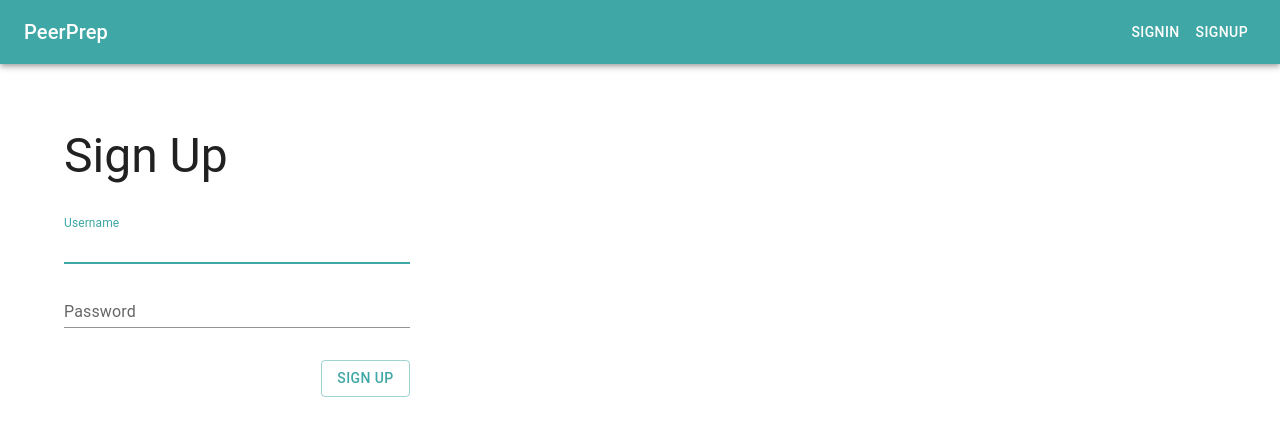
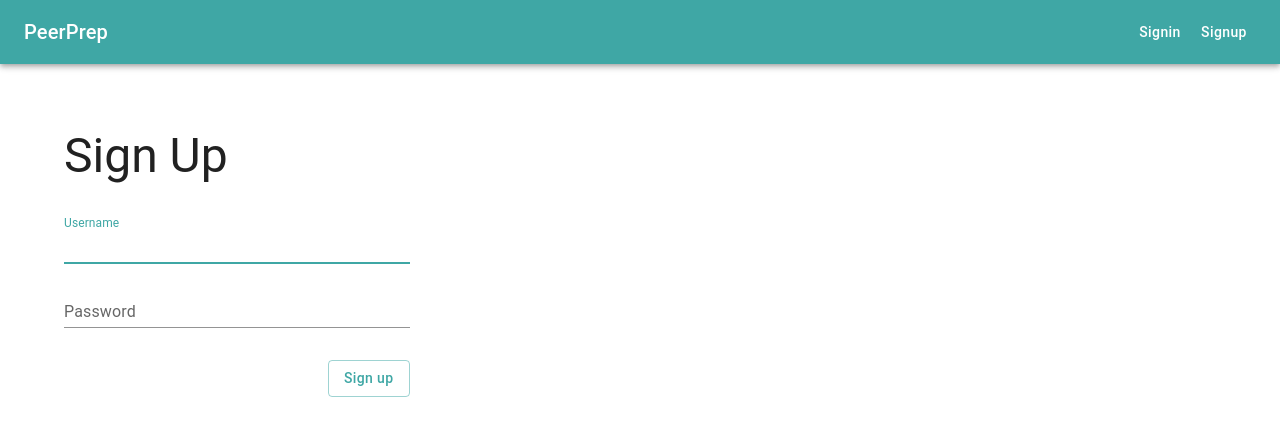
Before and after one commit to CS3219-AY2223S1/cs3219-project-ay2223s1-g28, a React (Create React App) app in the folder frontend/: page /signup in a window 1280 px wide. Shown: the top 436 px of the page. Built offline with nearby package versions, Linux system fonts and the light colour scheme.

Commit message:
Remove button text transformation

```diff
--- a/frontend/src/components/ThemeWrapper.js
+++ b/frontend/src/components/ThemeWrapper.js
@@ -24,8 +24,13 @@ function ThemeWrapper(props) {
           },
           secondary: {
             main: "#ffffff",
+          },
+        },
+        typography: {
+            button: {
+              textTransform: 'none'
+            }
           }
-        },
       }),
     [mode]
   );
```
